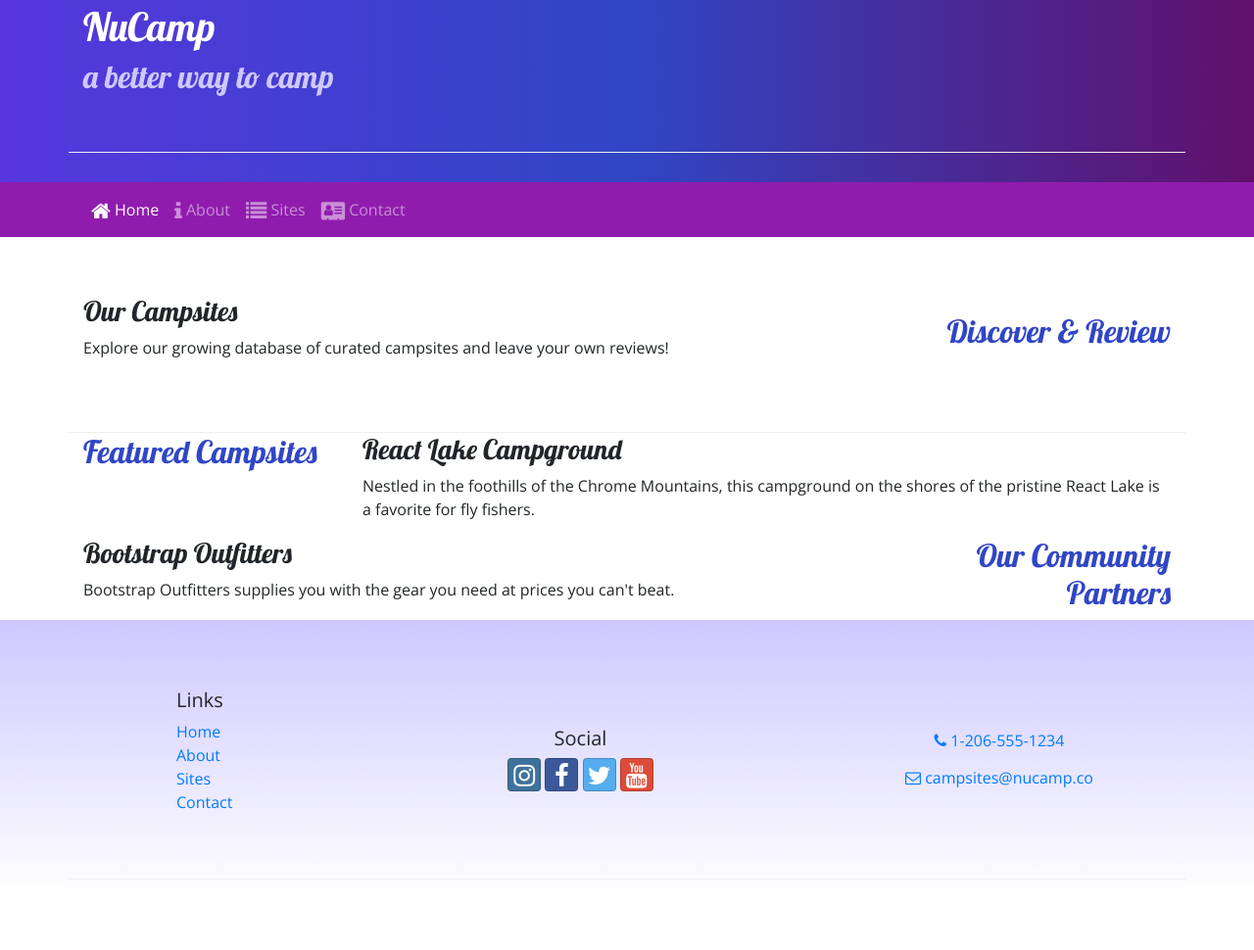
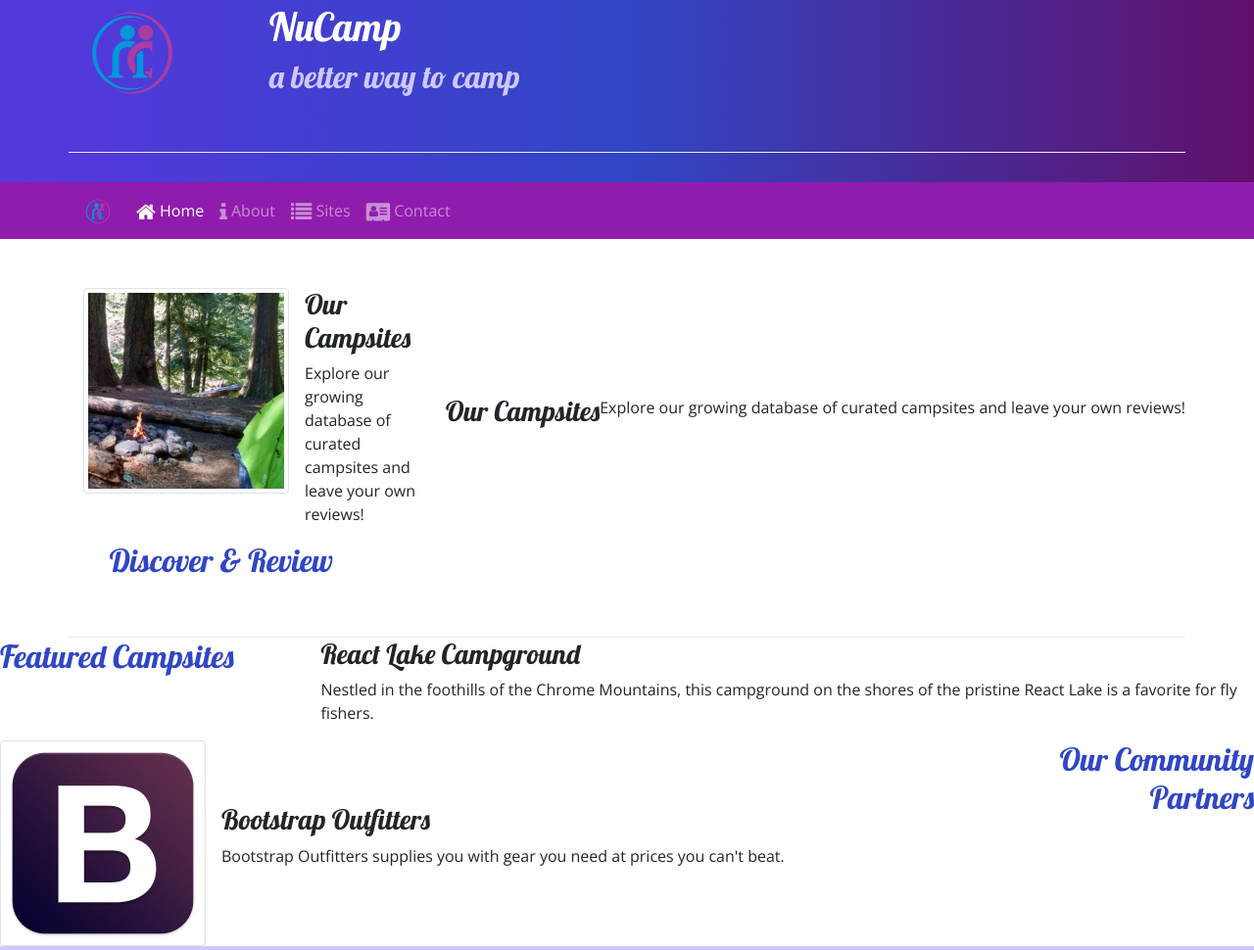
Before and after one commit to itsBrickout/secondtest, a website: page index.html in a window 1280 px wide. Shown: the part 77-1047 px from the top of the page at 98% size. Before the commit the page ends 995 px from the top, so only its background shows below. Drawn offline with nearby package versions, Linux system fonts and the light colour scheme.

Commit message:
added images

```diff
--- a/index.html
+++ b/index.html
@@ -23,6 +23,9 @@
     <header class="jumbotron jumbotron-fluid">
         <div class="container">
             <div class="row row-content align-items-center">
+                <div class="col-4 col-sm-3 col-md-2 align-self-center">
+                    <img src="img/logo.png" class="img-fluid" />
+                 </div>
                 <div class="col">
                     <h1>NuCamp</h1>
                     <h2>a better way to camp</h2>
@@ -35,6 +38,7 @@
 
     <nav class="navbar navbar-expand-sm navbar-dark sticky-top">
         <div class="container">
+            <a class="navbar-brand" href="#"><img src="img/logo.png" height="30" width="30" /></a>
             <button class="navbar-toggler ml-auto" type="button" data-toggle="collapse" data-target="#nucampNavbar">
                     <span class="navbar-toggler-icon"></span>
                 </button>
@@ -59,10 +63,18 @@
                 <h2 class="text-sm-right">Discover & Review</h2>
             </div>
             <div class="col">
+                <div class="media">
+                    <img class="d-flex mr-3 img-thumbnail" src="img/breadcrumb-trail-thumb.jpg" alt="Breadcrumb Trail" />
+                        <div class="media-body align-self-center">
+                            <h3>Our Campsites</h3>
+                            <p class="d-none d-sm-block">Explore our growing database of curated campsites and leave your own reviews!</p>
+                        </div>
+                </div>
+            </div>
                 <h3>Our Campsites</h3>
                 <p class="d-none d-sm-block">Explore our growing database of curated campsites and leave your own reviews!</p>
-            </div>
         </div>
+    </div>
 
         <div class="row">
             <div class="col-sm-4 col-md-3">
@@ -79,8 +91,13 @@
                 <h2 class="text-sm-right">Our Community Partners</h2>
             </div>
             <div class="col">
-                <h3>Bootstrap Outfitters</h3>
-        		<p class="d-none d-sm-block">Bootstrap Outfitters supplies you with the gear you need at prices you can't beat.</p>
+                <div class="media">
+                    <img class="d-flex mr-3 img-thumbnail " src="img/bootstrap-thumb.png" alt="Bootstrap Outfitters">
+                    <div class="media-body align-self-center">
+                        <h3>Bootstrap Outfitters</h3>
+        				<p class="d-none d-sm-block">Bootstrap Outfitters supplies you with gear you need at prices you can't beat.</p>
+                    </div>
+                </div>
             </div>
         </div>
     </div>
```
Also changed, not shown: aboutus.html (+4 -0 lines), contactus.html (+4 -0 lines), img/bootstrap-thumb.png (added), img/breadcrumb-trail-thumb.jpg (added), img/breadcrumb-trail.jpg (added), img/chrome-river-thumb.jpg (added), img/chrome-river.jpg (added), img/logo.png (added), img/react-lake-thumb.jpg (added), img/react-lake.jpg (added).
